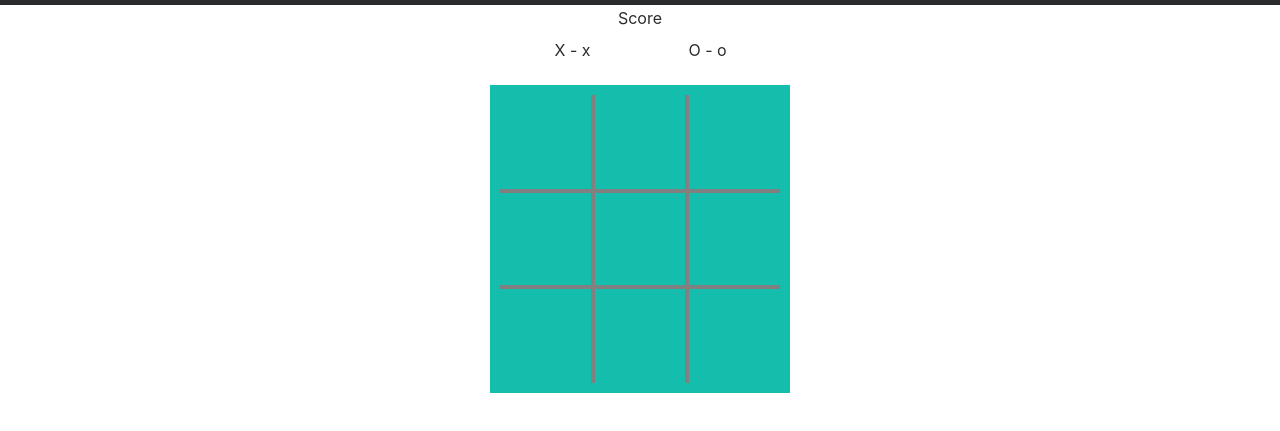
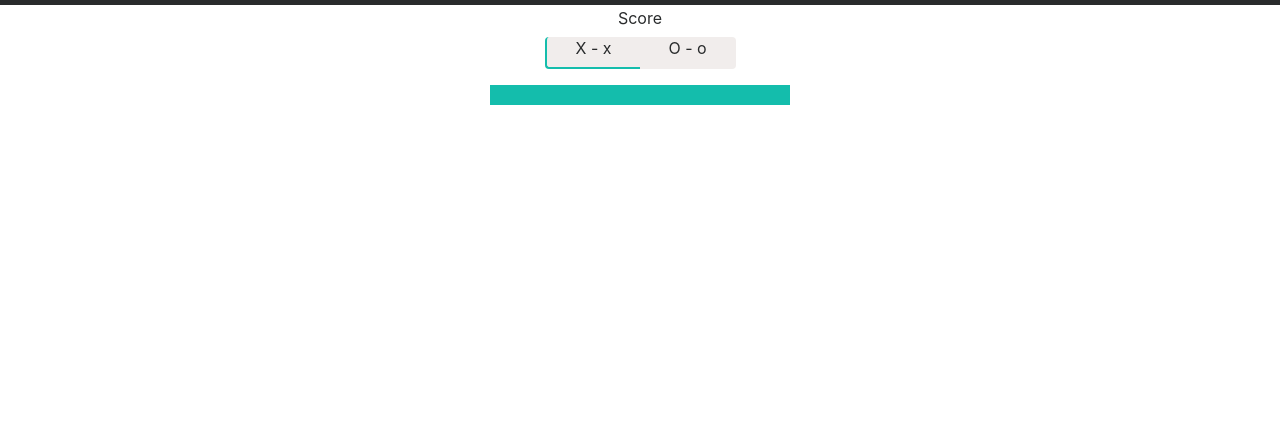
Before and after one commit to satyapavan/tic-tac-toe, a plain HTML site: page index.html in a window 1280 px wide. Shown: the part 51-482 px from the top of the page. Drawn offline with nearby package versions, Linux system fonts and the light colour scheme.

Commit message:
make the code neat by moving the gam board to js

```diff
--- a/index.html
+++ b/index.html
@@ -59,42 +59,15 @@
 						<span>Score</span>
 					</td>
 				</tr>
-				<tr>
-					<td>X - x</td>
-					<td>O - o</td>
+				<tr class="btn-group">
+					<td id="score-x" class="btn">X - x</td>
+					<td id="score-o" class="btn">O - o</td>
 				</tr>
 			</table>
 		</div>
 
 		<div id="gameboard" class="container">
-			<!-- Use table-hover and try to put that commands for cell level -->
-			<table class="table text-center">
-				<tr class="c_row_1">
-					<td id="cell-11" class="c_col_1" role="button" tabindex="0" data-row="0" data-col="0">
-<!--
- 						<svg class="crosses" aria-label="X" role="img" viewBox="0 0 128 128" style="visibility: visible; display: none;">
-							<path d="M16,16L112,112" style="stroke: rgb(84, 84, 84); stroke-dasharray: 135.764; stroke-dashoffset: 0;"></path>
-							<path d="M112,16L16,112" style="stroke: rgb(84, 84, 84); stroke-dasharray: 135.764; stroke-dashoffset: 0;"></path>
-						</svg>
-						<svg class="noughts" aria-label="O" role="img" viewBox="0 0 128 128" style="display: none; visibility: visible;">
-							<path d="M64,16A48,48 0 1,0 64,112A48,48 0 1,0 64,16" style="stroke: rgb(242, 235, 211);"></path>
-						</svg>
- -->
- 					</td>
-					<td id="cell-12" class="c_col_2" role="button" tabindex="0" data-row="0" data-col="1"></td>
-					<td id="cell-13" class="c_col_3" role="button" tabindex="0" data-row="0" data-col="2"></td>
-				</tr>
-				<tr class="c_row_2">
-					<td id="cell-21" class="c_col_1" role="button" tabindex="0" data-row="1" data-col="0"></td>
-					<td id="cell-22" class="c_col_2" role="button" tabindex="0" data-row="1" data-col="1"></td>
-					<td id="cell-23" class="c_col_3" role="button" tabindex="0" data-row="1" data-col="2"></td>
-				</tr>
-				<tr class="c_row_3">
-					<td id="cell-31" class="c_col_1" role="button" tabindex="0" data-row="2" data-col="0"></td>
-					<td id="cell-32" class="c_col_2" role="button" tabindex="0" data-row="2" data-col="1"></td>
-					<td id="cell-33" class="c_col_3" role="button" tabindex="0" data-row="2" data-col="2"></td>
-				</tr>
-			</table>
+			<!-- This code will be injected at runtime from the JS -->
 		</div>
 		<footer>
 		</footer>
```
